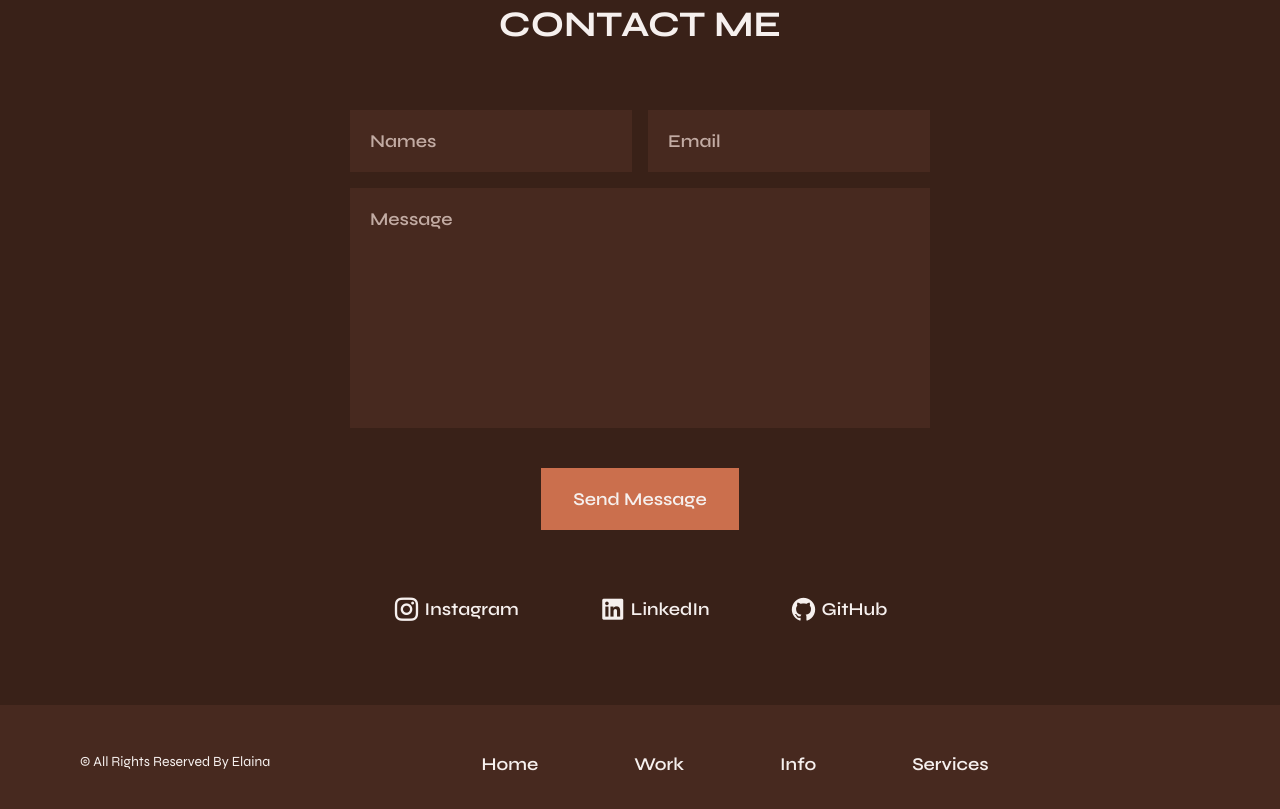
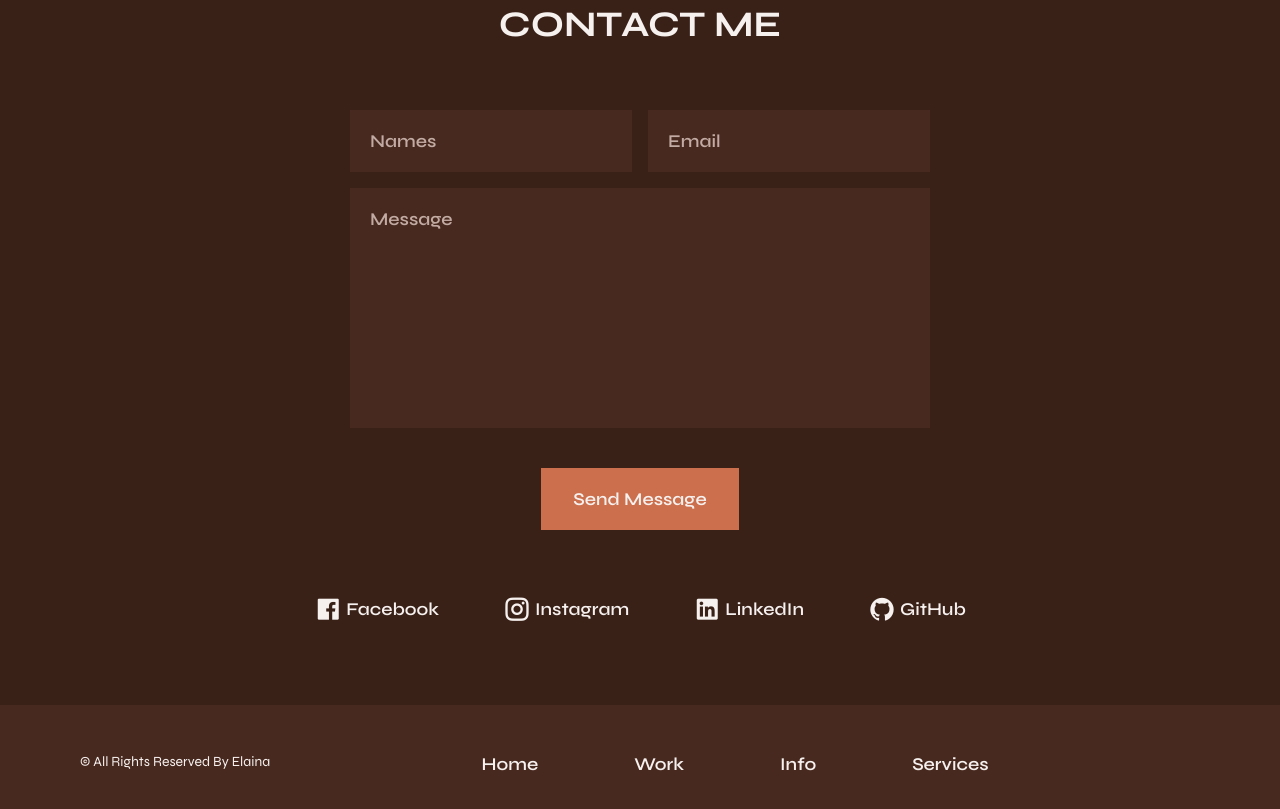
Before and after one commit to huynhyenchi/portfolio-1, a website: page index.html in a window 1280 px wide. Shown: the part 3617-4426 px from the top of the page. Drawn offline with nearby package versions, Linux system fonts and the light colour scheme.

Commit message:
edit sth

```diff
--- a/index.html
+++ b/index.html
@@ -245,6 +245,10 @@
 
         <div class="contact__social grid">
           <a href="https://www.instagram.com/yen_chi21" target="_blank" class="contact__social-link">
+            <i class="ri-facebook-box-fill"></i>
+            <span>Facebook</span>
+          </a>
+          <a href="https://www.instagram.com/yen_chi21" target="_blank" class="contact__social-link">
             <i class="ri-instagram-line"></i>
             <span>Instagram</span>
           </a>
--- a/resources/css/style.css
+++ b/resources/css/style.css
@@ -528,9 +528,9 @@ img {
 }
 
 .contact__social {
-  grid-template-columns: repeat(3, max-content);
+  grid-template-columns: repeat(4, max-content);
   justify-content: center;
-  column-gap: 3rem;
+  column-gap: 1rem;
 }
 
 .contact__social-link {
@@ -853,8 +853,8 @@ img {
     bottom: 4.5rem;
   }
   .contact__social {
-    grid-template-columns: repeat(3, max-content);
-    column-gap: 5rem;
+    grid-template-columns: repeat(4, max-content);
+    column-gap: 4rem;
   }
   .contact__social-link i {
     font-size: 1.75rem;
--- a/resources/js/main.js
+++ b/resources/js/main.js
@@ -97,8 +97,8 @@ window.addEventListener('scroll', scrollActive)
 const scr = ScrollReveal({
   origin: 'top',
   distance: '60px',
-  duration: 2000,
-  delay: 400,
+  duration: 1500,
+  delay: 300,
   // reset: true // Animations repeat
 })
 
```
